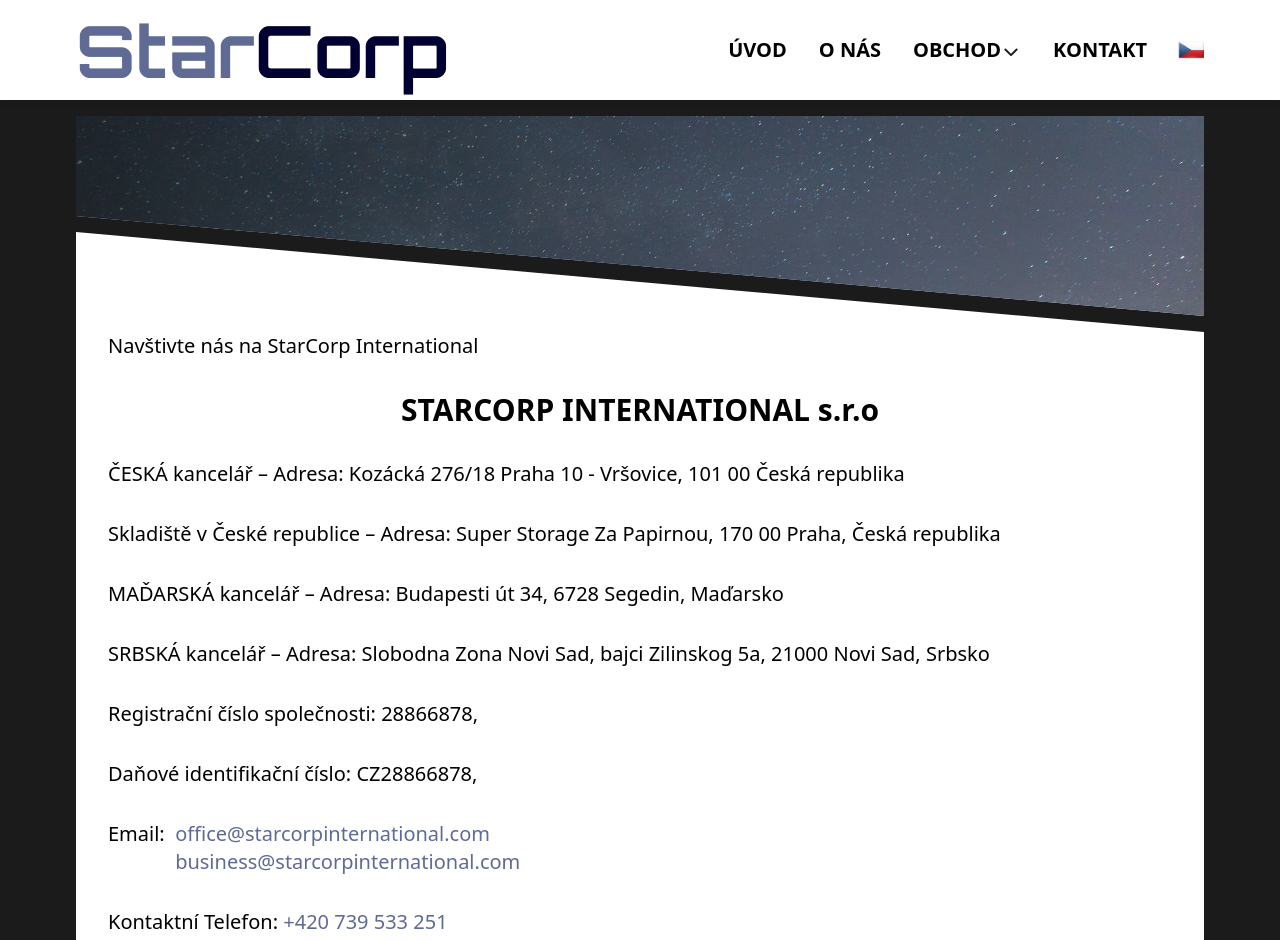
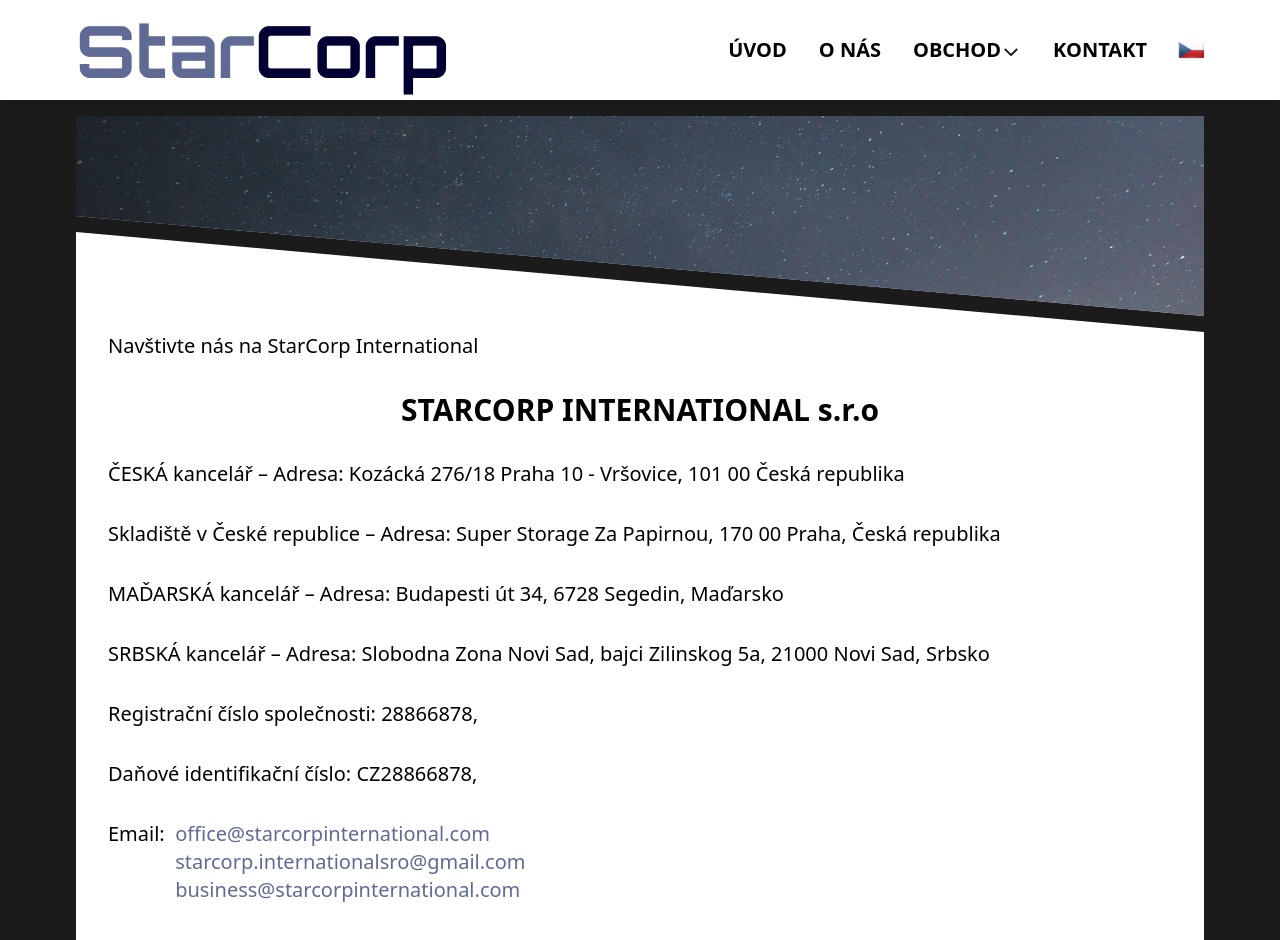
Before and after one commit to alksndrb/star-corp, a Next.js app: page /contact/cz in a window 1280 px wide. Shown: the top 940 px of the page. Built offline with nearby package versions, Linux system fonts and the light colour scheme.

Commit message:
added new email to contact, last commit with hookah

```diff
--- a/src/app/contact/cz/page.jsx
+++ b/src/app/contact/cz/page.jsx
@@ -46,7 +46,7 @@
             <p className="text-base px-[1rem] lg:text-xl sm:px-[2rem] pb-[1rem] sm:pb-[2rem]">
               <span className="text-top inline-block contactMailLarge">
                 Email: &nbsp;
-                <br /> <br />
+                <br /> <br /> <br />
               </span>
               <span className="inline-block contactMailSmall">
                 Email: &nbsp;
@@ -57,6 +57,13 @@
                   className="contactLink"
                 >
                   office@starcorpinternational.com
+                </a>
+                <br />
+                <a
+                  href={"mailto:starcorp.internationalsro@gmail.com"}
+                  className="contactLink"
+                >
+                  starcorp.internationalsro@gmail.com
                 </a>
                 <br />
                 <a
--- a/src/app/contact/page.jsx
+++ b/src/app/contact/page.jsx
@@ -45,7 +45,7 @@
             <p className="text-base px-[1rem] lg:text-xl sm:px-[2rem] pb-[1rem] sm:pb-[2rem]">
               <span className="text-top inline-block contactMailLarge">
                 Email: &nbsp;
-                <br /> <br />
+                <br /> <br /> <br />
               </span>
               <span className="inline-block contactMailSmall">
                 Email: &nbsp;
@@ -56,6 +56,13 @@
                   className="contactLink"
                 >
                   office@starcorpinternational.com
+                </a>
+                <br />
+                <a
+                  href={"mailto:starcorp.internationalsro@gmail.com"}
+                  className="contactLink"
+                >
+                  starcorp.internationalsro@gmail.com
                 </a>
                 <br />
                 <a
--- a/src/app/contact/sr/page.jsx
+++ b/src/app/contact/sr/page.jsx
@@ -45,7 +45,7 @@
             <p className="text-base px-[1rem] lg:text-xl sm:px-[2rem] pb-[1rem] sm:pb-[2rem]">
               <span className="text-top inline-block contactMailLarge">
                 Email: &nbsp;
-                <br /> <br />
+                <br /> <br /> <br />
               </span>
               <span className="inline-block contactMailSmall">
                 Email: &nbsp;
@@ -56,6 +56,13 @@
                   className="contactLink"
                 >
                   office@starcorpinternational.com
+                </a>
+                <br />
+                <a
+                  href={"mailto:starcorp.internationalsro@gmail.com"}
+                  className="contactLink"
+                >
+                  starcorp.internationalsro@gmail.com
                 </a>
                 <br />
                 <a
```
